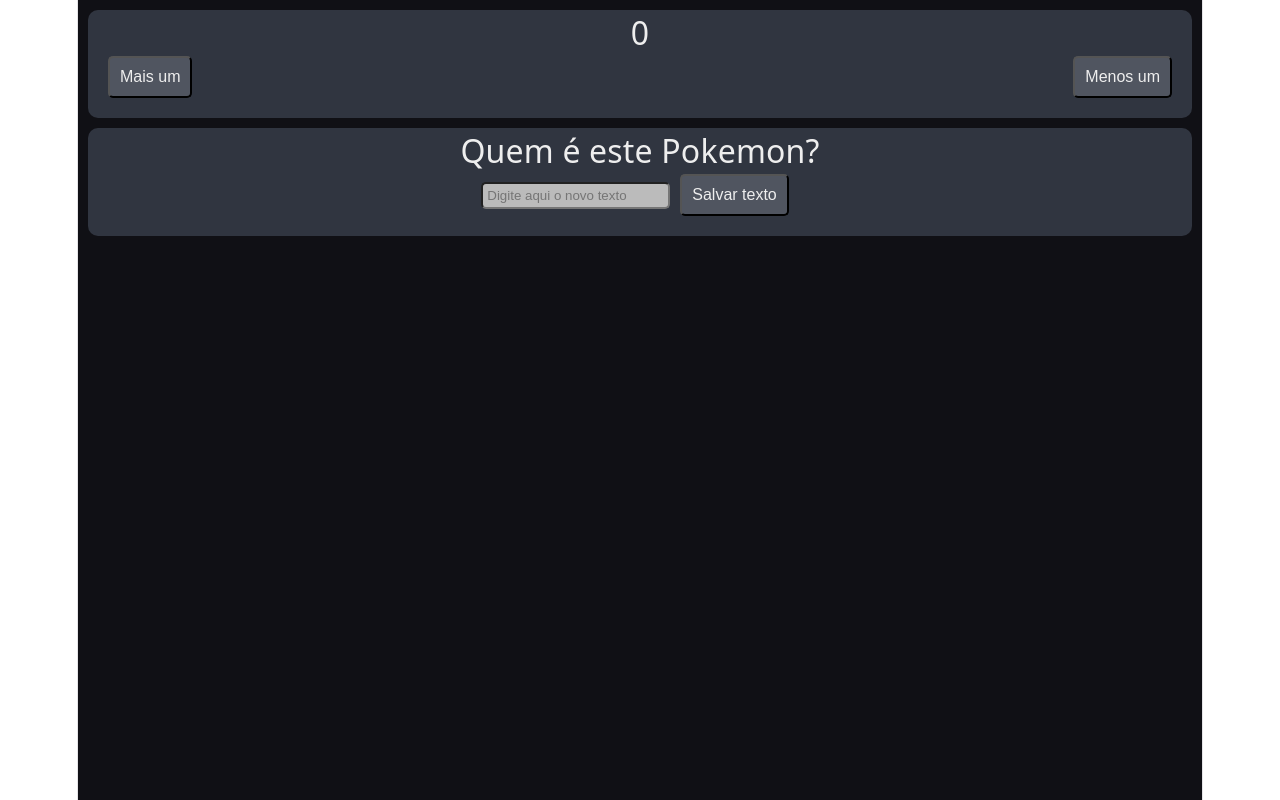
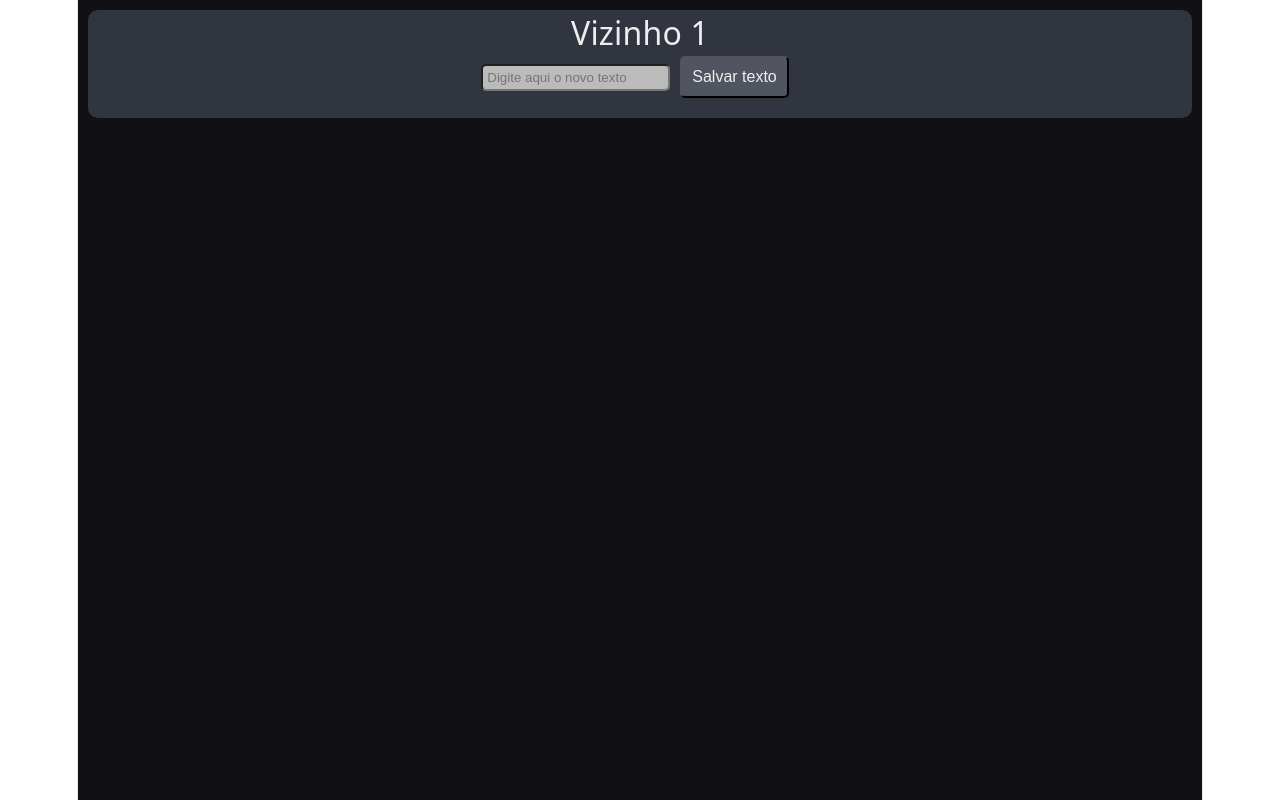
Before and after one commit to VicCAlq/2c-front-02-estado, a React (Vite) app: page / in a window 1280 px wide. Built offline with nearby package versions, Linux system fonts and the light colour scheme.

Commit message:
um dia vai

```diff
--- a/src/App.jsx
+++ b/src/App.jsx
@@ -1,5 +1,7 @@
 import Placar from './components/Placar';
 import InputTexto from './components/InputTexto';
+// import Number from './components/AtvDobra';
+
 
 const styles = {
   container: {
@@ -16,8 +18,11 @@ const styles = {
 export default function App() {
   return (
     <div style={styles.container}>
-      <Placar/>
+      {/* <Placar/> */}
+
+
       <InputTexto/>
+
     </div>
   );
 }
--- a/src/components/InputTexto.jsx
+++ b/src/components/InputTexto.jsx
@@ -44,7 +44,8 @@ const estilo = {
 export default function InputTexto() {
   // Criação das variáveis que armazenam o texto digitado, e o texto salvo
   const [textoInserido, setTextoInserido] = useState("")
-  const [texto, setTexto] = useState("Quem é este Pokemon?")
+  const [texto, setTexto] = useState("Vizinho 1")
+
 
   // Parte visual do componente
   return(
```
Also changed, not shown: 1 other file (tests, documents, lock files or other folders).
